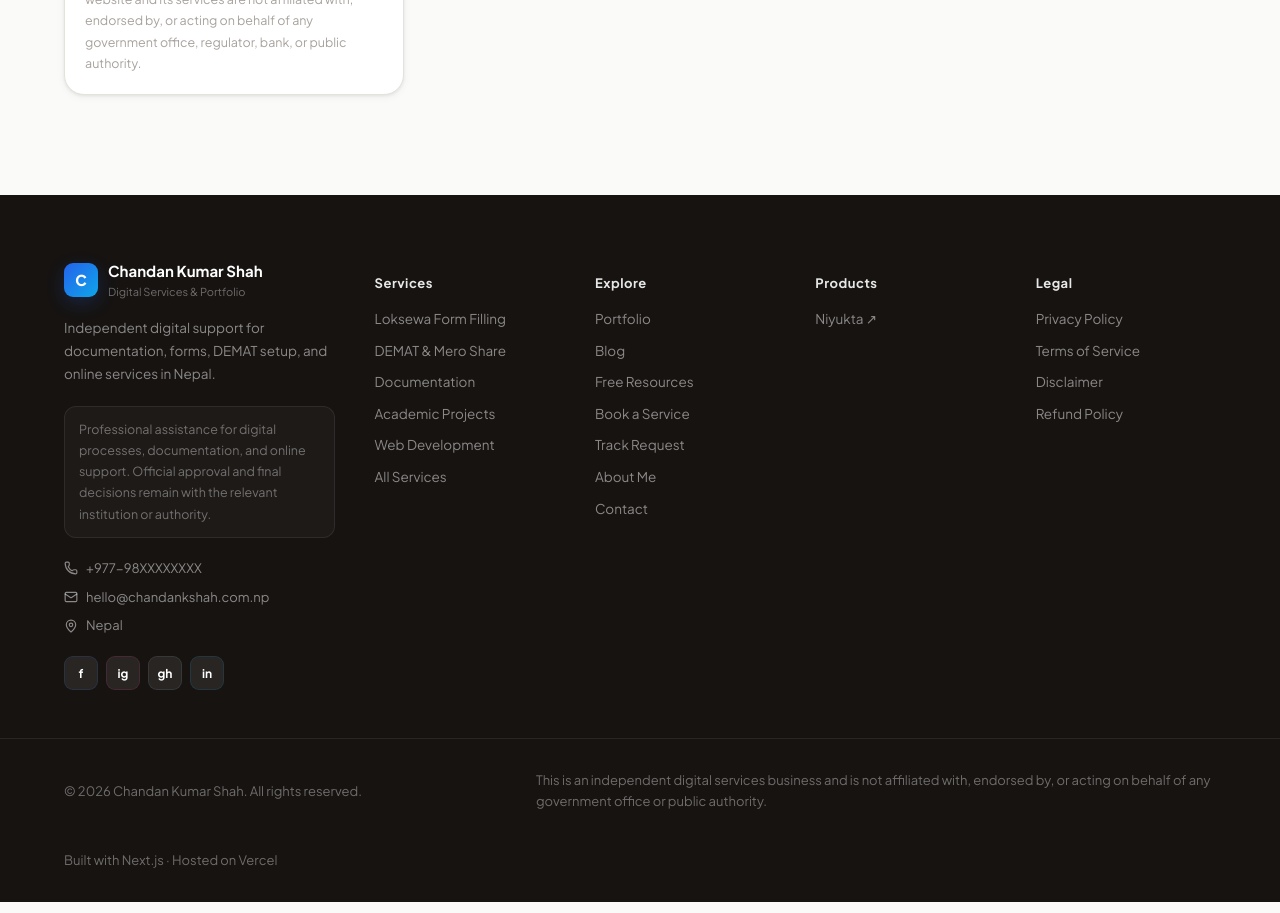
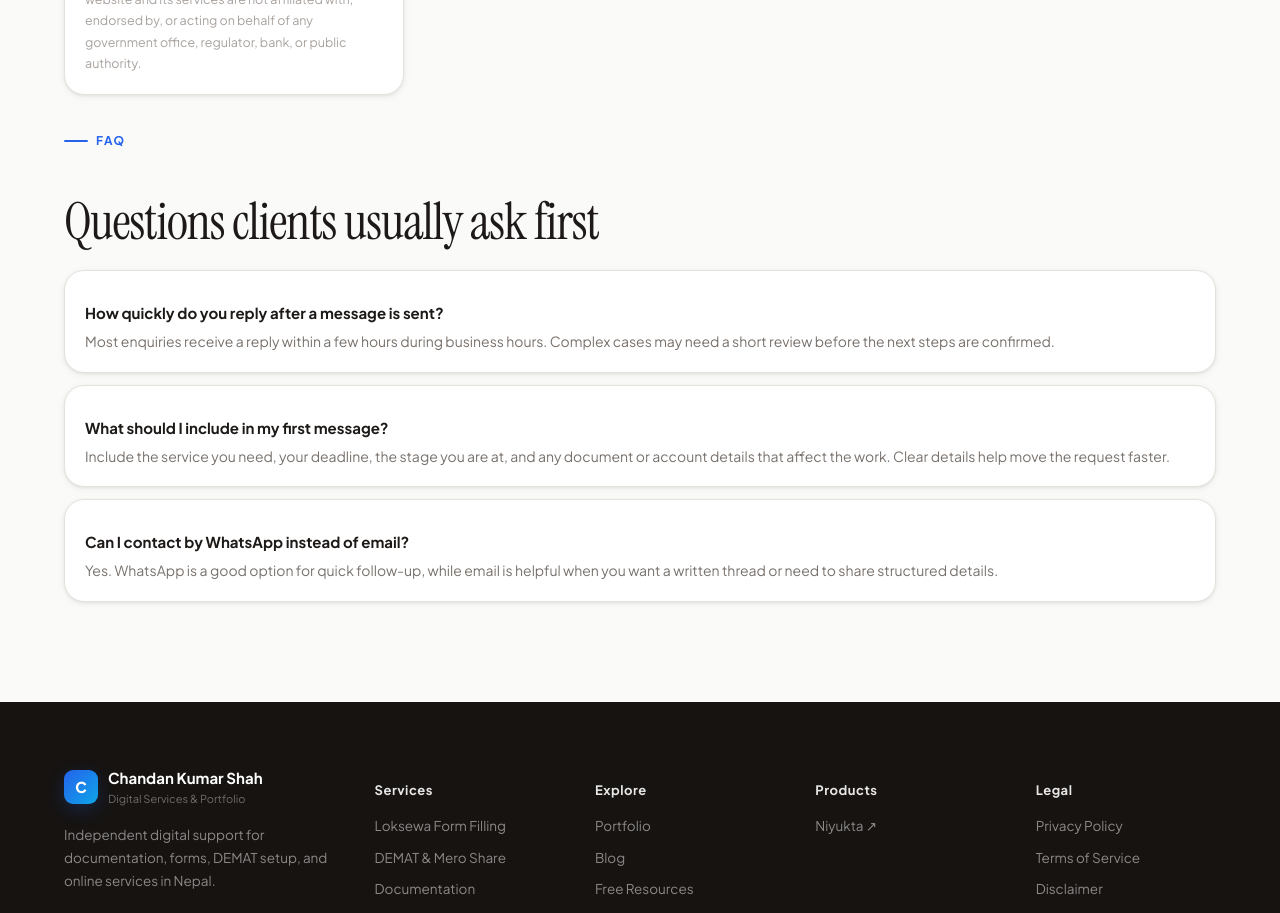
Before and after one commit to Chan3dan/chandankshah, a Next.js app: page /contact in a window 1280 px wide. Shown: the part 1360-2273 px from the top of the page. Built offline with nearby package versions, Linux system fonts and the light colour scheme; no server answers; the database is empty.

Commit message:
Add public FAQs and admin reply shortcuts

```diff
--- a/app/admin/(protected)/messages/page.tsx
+++ b/app/admin/(protected)/messages/page.tsx
@@ -2,6 +2,7 @@
 import { useEffect, useMemo, useState } from "react";
 import {
   Archive,
+  Copy,
   ChevronDown,
   ChevronUp,
   Mail,
@@ -107,6 +108,25 @@ export default function AdminMessages() {
       toast.error("Failed");
     }
     setSavingId(null);
+  };
+
+  const copyTrackingCode = async (trackingCode: string) => {
+    try {
+      await navigator.clipboard.writeText(trackingCode);
+      toast.success("Tracking code copied");
+    } catch {
+      toast.error("Could not copy tracking code");
+    }
+  };
+
+  const buildReplyTemplate = (message: Message, type: "received" | "documents" | "progress") => {
+    if (type === "received") {
+      return `Hello ${message.name}, your request has been received. Tracking code: ${message.trackingCode}. I will review it and send the next steps shortly.`;
+    }
+    if (type === "documents") {
+      return `Hello ${message.name}, to continue with your request (${message.trackingCode}), please send the missing documents or details. Once received, I can move it forward.`;
+    }
+    return `Hello ${message.name}, your request (${message.trackingCode}) is currently in progress. I will update you again if anything else is needed before completion.`;
   };
 
   const counts = useMemo(() => ({
@@ -291,6 +311,29 @@ export default function AdminMessages() {
                   <p style={{ fontSize: 13, color: "var(--ink-4)", marginBottom: 8 }}>
                     Tracking code: <strong style={{ color: "var(--ink-1)" }}>{msg.trackingCode}</strong>
                   </p>
+                  <div style={{ display: "flex", gap: 8, flexWrap: "wrap", marginBottom: 12 }}>
+                    <button type="button" className="btn btn-secondary btn-sm" onClick={() => copyTrackingCode(msg.trackingCode)}>
+                      <Copy size={13} /> Copy Tracking Code
+                    </button>
+                    <a
+                      href={`mailto:${msg.email}?subject=${encodeURIComponent(`Update on your request ${msg.trackingCode}`)}&body=${encodeURIComponent(buildReplyTemplate(msg, "received"))}`}
+                      className="btn btn-secondary btn-sm"
+                    >
+                      Template: Received
+                    </a>
+                    <a
+                      href={`mailto:${msg.email}?subject=${encodeURIComponent(`Documents needed for ${msg.trackingCode}`)}&body=${encodeURIComponent(buildReplyTemplate(msg, "documents"))}`}
+                      className="btn btn-secondary btn-sm"
+                    >
+                      Template: Documents
+                    </a>
+                    <a
+                      href={`mailto:${msg.email}?subject=${encodeURIComponent(`Progress update for ${msg.trackingCode}`)}&body=${encodeURIComponent(buildReplyTemplate(msg, "progress"))}`}
+                      className="btn btn-secondary btn-sm"
+                    >
+                      Template: Progress
+                    </a>
+                  </div>
                   <p style={{ fontSize: 14, color: "var(--ink-2)", lineHeight: 1.75, background: "var(--bg-subtle)", padding: "14px 16px", borderRadius: 10 }}>{msg.message}</p>
                   <div style={{ display: "grid", gridTemplateColumns: "1fr 1fr", gap: 12, marginTop: 12 }} className="grid-2">
                     <div>
--- a/app/contact/page.tsx
+++ b/app/contact/page.tsx
@@ -5,6 +5,8 @@ import Navbar from "@/components/public/NavbarServer";
 import Footer from "@/components/public/Footer";
 import ContactClient from "@/components/public/ContactClient";
 import type { ProfileSettings, SocialSettings } from "@/lib/settings";
+import { FAQSchema } from "@/components/public/StructuredData";
+import { CONTACT_FAQS } from "@/lib/site-content";
 
 export const metadata = { title: "Contact Me" };
 export const dynamic = "force-dynamic";
@@ -21,6 +23,7 @@ export default async function ContactPage() {
 
   return (
     <>
+      <FAQSchema faqs={CONTACT_FAQS} />
       <Navbar />
       <ContactClient profile={profile} social={social} services={services} />
       <Footer profile={{ phone: profile.phone, email: profile.email, whatsapp: profile.whatsapp, location: profile.location }} social={social} meta={meta} />
--- a/app/services/page.tsx
+++ b/app/services/page.tsx
@@ -7,6 +7,8 @@ import Link from "next/link";
 import { ArrowRight, ChevronRight, CheckCircle2, Sparkles } from "lucide-react";
 import type { ProfileSettings, SocialSettings } from "@/lib/settings";
 import ServiceIcon from "@/components/public/ServiceIcon";
+import { FAQSchema } from "@/components/public/StructuredData";
+import { SERVICES_PAGE_FAQS } from "@/lib/site-content";
 
 export const metadata = { title: "Services" };
 export const dynamic = "force-dynamic";
@@ -23,6 +25,7 @@ export default async function ServicesPage() {
 
   return (
     <>
+      <FAQSchema faqs={SERVICES_PAGE_FAQS} />
       <Navbar />
       <main style={{ paddingTop: 64 }}>
         <section style={{ background: "var(--bg-subtle)", borderBottom: "1px solid var(--border)", padding: "clamp(40px,8vw,56px) 0 clamp(36px,7vw,48px)" }}>
@@ -130,6 +133,21 @@ export default async function ServicesPage() {
               </div>
               <Link href="/contact" className="btn btn-primary">Contact Me <ArrowRight size={15} /></Link>
             </div>
+
+            <div style={{ marginTop: 40 }}>
+              <div style={{ marginBottom: 18 }}>
+                <p className="section-eyebrow">FAQ</p>
+                <h2 className="section-title" style={{ marginBottom: 10 }}>Common questions before booking</h2>
+              </div>
+              <div style={{ display: "flex", flexDirection: "column", gap: 12 }}>
+                {SERVICES_PAGE_FAQS.map((faq) => (
+                  <div key={faq.question} className="card-static" style={{ padding: "18px 20px" }}>
+                    <h3 style={{ fontSize: 15, fontWeight: 700, color: "var(--ink-1)", marginBottom: 8 }}>{faq.question}</h3>
+                    <p style={{ fontSize: 14, color: "var(--ink-3)", lineHeight: 1.7, margin: 0 }}>{faq.answer}</p>
+                  </div>
+                ))}
+              </div>
+            </div>
           </div>
         </section>
       </main>
--- a/components/public/ContactClient.tsx
+++ b/components/public/ContactClient.tsx
@@ -4,7 +4,7 @@ import Link from "next/link";
 import { Phone, Mail, MapPin, Clock, MessageCircle, Send, ChevronRight, CheckCircle2, ShieldCheck, FileText, TimerReset } from "lucide-react";
 import toast from "react-hot-toast";
 import type { ProfileSettings, SocialSettings } from "@/lib/settings";
-import { BUSINESS_DISCLAIMER, CONTACT_EXPECTATIONS } from "@/lib/site-content";
+import { BUSINESS_DISCLAIMER, CONTACT_EXPECTATIONS, CONTACT_FAQS } from "@/lib/site-content";
 
 interface Props {
   profile: ProfileSettings;
@@ -211,6 +211,21 @@ export default function ContactClient({ profile, social, services }: Props) {
               )}
             </div>
           </div>
+
+          <div style={{ marginTop: 36 }}>
+            <div style={{ marginBottom: 18 }}>
+              <p className="section-eyebrow">FAQ</p>
+              <h2 className="section-title" style={{ marginBottom: 10 }}>Questions clients usually ask first</h2>
+            </div>
+            <div style={{ display: "flex", flexDirection: "column", gap: 12 }}>
+              {CONTACT_FAQS.map((faq) => (
+                <div key={faq.question} className="card-static" style={{ padding: "18px 20px" }}>
+                  <h3 style={{ fontSize: 15, fontWeight: 700, color: "var(--ink-1)", marginBottom: 8 }}>{faq.question}</h3>
+                  <p style={{ fontSize: 14, color: "var(--ink-3)", lineHeight: 1.7, margin: 0 }}>{faq.answer}</p>
+                </div>
+              ))}
+            </div>
+          </div>
         </div>
       </section>
     </main>
--- a/lib/site-content.ts
+++ b/lib/site-content.ts
@@ -37,6 +37,36 @@ export const PROCESS_STEPS = [
   {
     title: "Work gets completed",
     description: "I handle the task, keep you updated when needed, and confirm the final output or submission status.",
+  },
+];
+
+export const SERVICES_PAGE_FAQS = [
+  {
+    question: "How do I choose the right service?",
+    answer: "Start with the service that matches your main outcome. If your case includes multiple connected steps, ask about a bundle so the process can be handled more efficiently.",
+  },
+  {
+    question: "Can I ask for help even if my exact task is not listed?",
+    answer: "Yes. The listed services cover common needs, but related digital assistance, documentation help, and process support can often be handled after a quick review.",
+  },
+  {
+    question: "Do you guarantee approval for official forms or accounts?",
+    answer: `${BUSINESS_DISCLAIMER} Final approval, acceptance, issuance, and platform decisions remain with the relevant institution or authority.`,
+  },
+];
+
+export const CONTACT_FAQS = [
+  {
+    question: "How quickly do you reply after a message is sent?",
+    answer: "Most enquiries receive a reply within a few hours during business hours. Complex cases may need a short review before the next steps are confirmed.",
+  },
+  {
+    question: "What should I include in my first message?",
+    answer: "Include the service you need, your deadline, the stage you are at, and any document or account details that affect the work. Clear details help move the request faster.",
+  },
+  {
+    question: "Can I contact by WhatsApp instead of email?",
+    answer: "Yes. WhatsApp is a good option for quick follow-up, while email is helpful when you want a written thread or need to share structured details.",
   },
 ];
 
```
